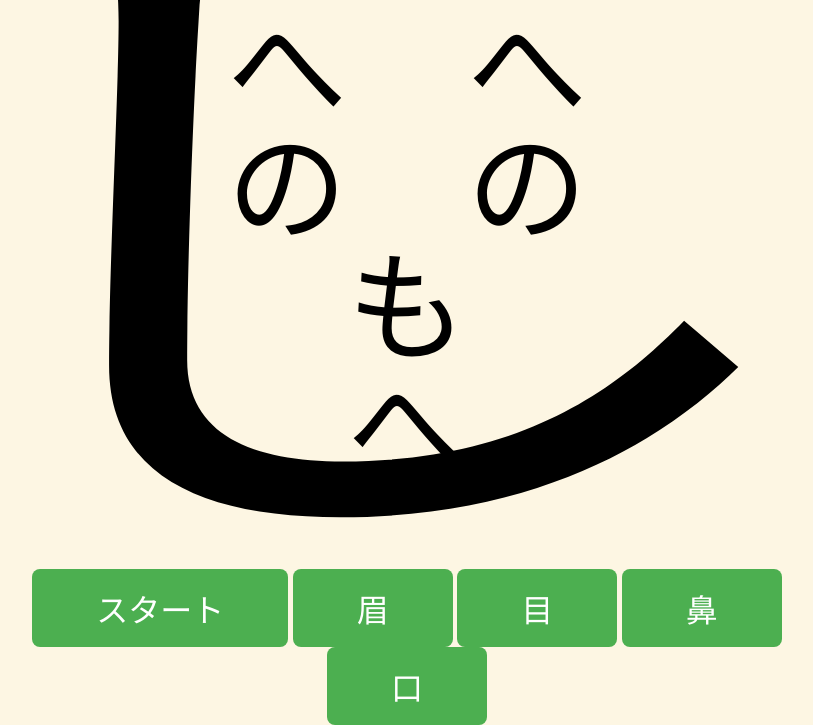
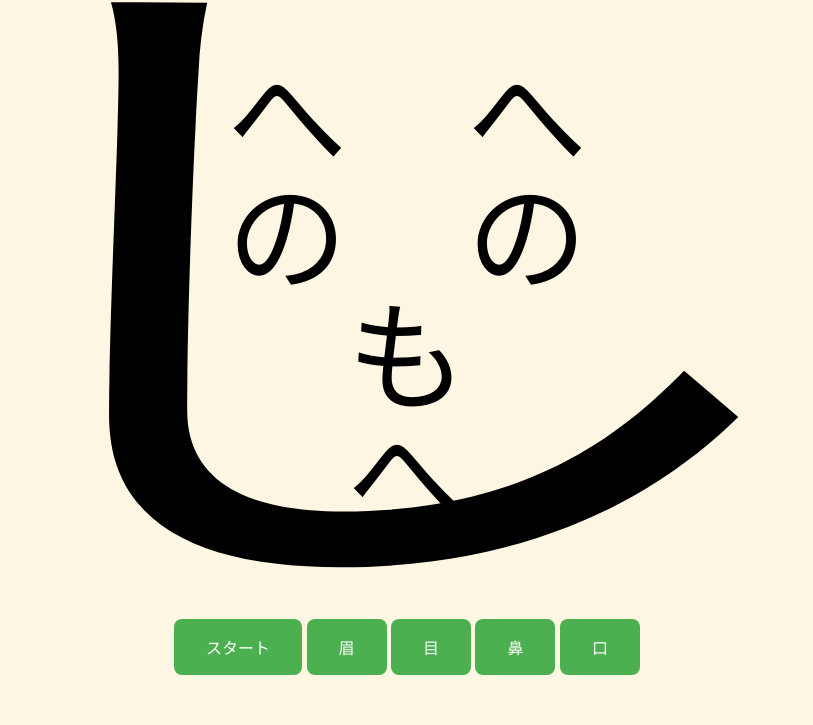
Before and after one commit to kazu-sanhon/mypage, a plain HTML site: page slot.html in a window 1280 px wide. Shown: the part 107-832 px from the top of the page, without its empty margins (233-1046 px from the left). After the commit the page ends 800 px from the top, so only its background shows below. Drawn offline with Linux system fonts and the light colour scheme.

Commit message:
ボタンサイズ修正

```diff
--- a/slot.css
+++ b/slot.css
@@ -30,7 +30,7 @@ body {
 .slot-machine {
   display: flex;
   justify-content: center;
-  margin: 80px 0;
+  margin: min(10vw, 10vh) 0;
 }
 
 .slot {
@@ -45,8 +45,8 @@ body {
 }
 
 .buttons button {
-  padding: 1rem 4rem;
-  font-size: 2rem;
+  padding: 1rem 2rem;
+  font-size: 1rem;
   background-color: #4CAF50;
   color: white;
   border: none;
```
